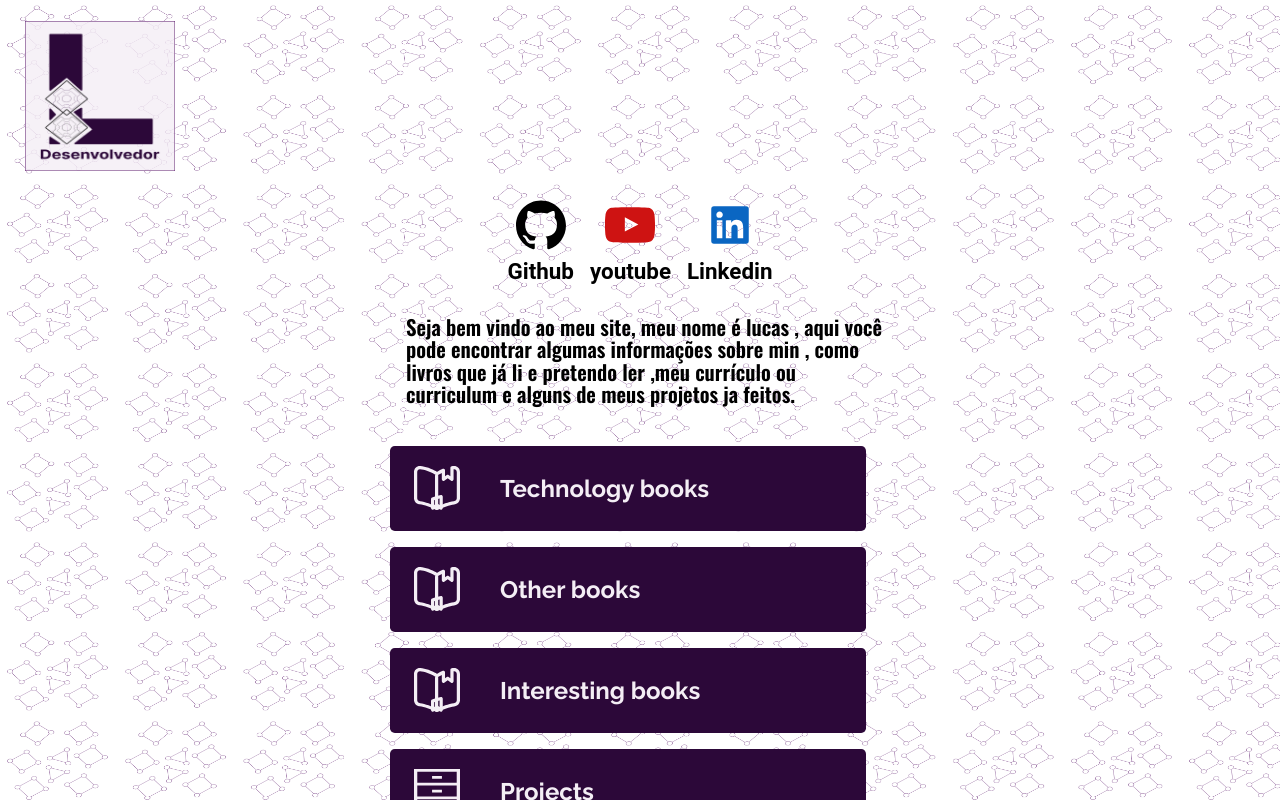
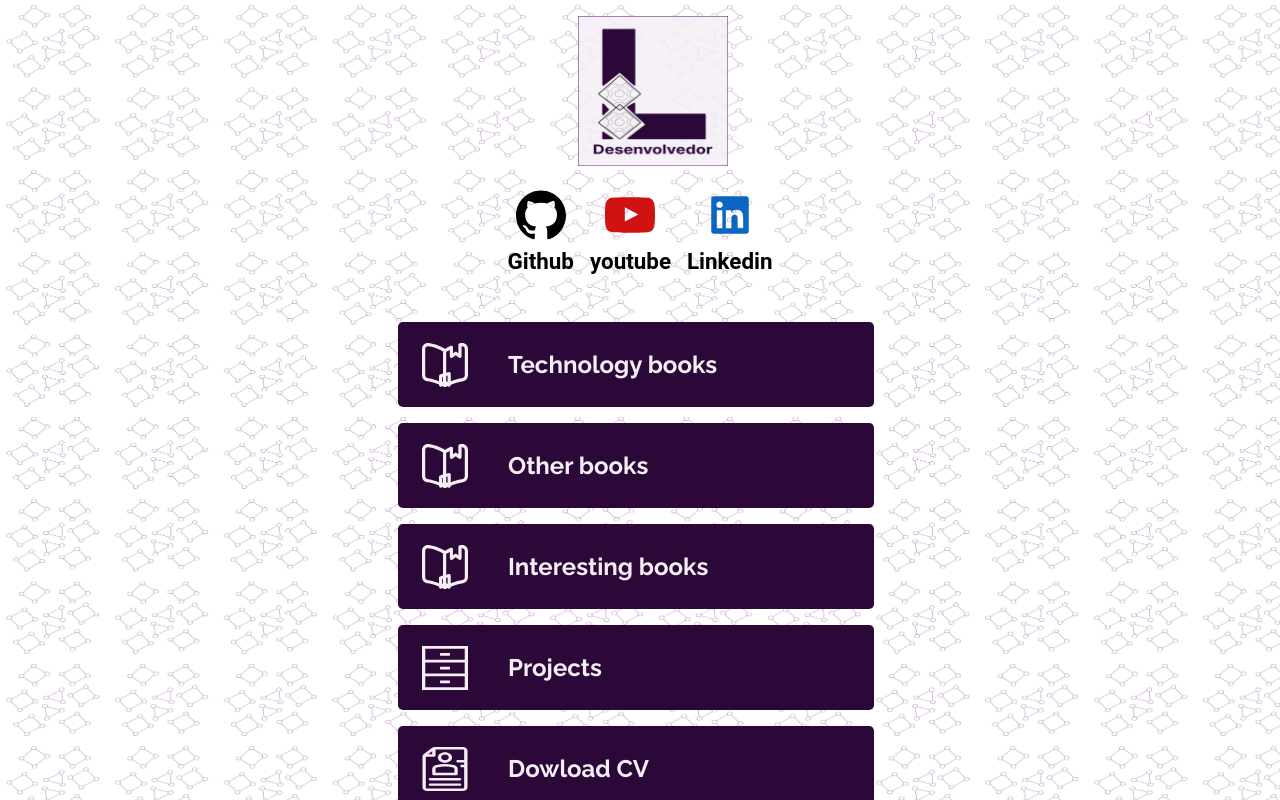
Before and after one commit to lucasrip/testesProject, a React (Vite) app: page / in a window 1280 px wide. Shown: the top 800 px of the page. Built offline with nearby package versions, Linux system fonts and the light colour scheme.

Commit message:
remodulando os headers e a estrutura do app.ts , removendo mensagem inicial

```diff
--- a/src/App.tsx
+++ b/src/App.tsx
@@ -1,23 +1,19 @@
 
 import Routes from './../router';
 import { Container, Content } from './components/Container';
-import ContentHeader from './components/ContentHeader';
 import Header from './components/Header';
 import GlobalStyle from './styles/global';
 
 
 function App() {
   return (
-    <>
-      <Container>
-        <Header/>
-        <Content>
-          <ContentHeader/>
-          <Routes/>
-        </Content>
-      </Container>
+    <Container>
+      <Header/>
+      <Content>
+        <Routes/>
+      </Content>
       <GlobalStyle/>
-    </>
+    </Container>
   );
 }
 
--- a/src/components/Container.ts
+++ b/src/components/Container.ts
@@ -2,11 +2,13 @@
 import desktop from '../assets/background/desktop.png';
 
 export const Container = styled.div`
+position:relative;
 margin: 0 auto;
 display: flex;
 flex-direction: column;
 position: relative;
 width: 100%;
+min-height: 100vh;
 height: 100%;
 background: url(${desktop}) no-repeat ;
 background-size: cover;
@@ -19,6 +21,5 @@
 align-items: center;
 flex-direction: column;
 width: 100%;
-min-height: 100vh;
-height: 100%;
+min-height:auto;
 `;
--- a/src/components/ContentHeader/index.tsx
+++ /dev/null
@@ -1,38 +0,0 @@
-import { socialIcons } from '../../exportAssets/socialIcons/socialIcons';
-import { Header } from './styles';
-
-export default function ContentHeader()
-{
-  const {github ,youtube , linkedin} = socialIcons;
-
-  const socialArr = [
-    {
-      ...github,
-      url:'https://github.com/lucasrip',
-      description: 'link para acessar meu github',
-    },
-    {
-      ...youtube,
-      url:'https://www.youtube.com/channel/UC5eg3A9GDnsf51M8vZDDgmQ',
-      description: 'link para acessar meu canal do youtube com alguns demonstrativos de projetos',
-    },
-    {
-      ...linkedin,
-      url:'https://www.linkedin.com/in/lucashcc/',
-      description: 'link para acessar meu linkdin',
-    },
-  ];
-
-  return (
-    <Header>
-      {
-        socialArr.map((item, index) => (
-          <a key={index} href={item.url} target="blank">
-            <img src={item.icon} alt={item.description} loading="lazy" title={item.description} />
-            <strong>{item.name}</strong>
-          </a>
-        ))
-      }
-    </Header>
-  );
-}
--- a/src/components/ContentHeader/styles.ts
+++ /dev/null
@@ -1,55 +0,0 @@
-import styled from 'styled-components';
-import colors from '../../styles/colors';
-
-export const Header = styled.header`
-width: 100%;
-display: flex;
-justify-content: center;
-height: 6.25rem;
-
-gap: 1rem;
-a
-{
-  width: auto;
-  display: flex;
-  flex-direction: column;
-  justify-content: center;
-  align-items: center;
-  text-decoration: none;
-  gap: 0.5rem;
-
-  > img
-  {
-    width: 3.125rem;
-    height: 3.125rem;
-  }
-  > strong
-  {
-    font-size: 1.4rem;
-    color: ${colors.black};
-  }
-}
-
-@media (max-width:550px)
-{
-
-    &{
-
-     > a
-     {
-      > img
-      {
-       width: 2rem;
-       height: 2rem;
-      }
-
-      > strong
-      {
-        font-size: 1rem;
-      }
-     }
-
-    }
-}
-
-`;
--- a/src/components/ControllBack/styles.ts
+++ b/src/components/ControllBack/styles.ts
@@ -2,7 +2,7 @@
 import colors from '../../styles/colors';
 
 export const Container = styled.div`
- position: absolute;
+ position: relative;
  top: -2rem;
  width:100%;
  height: 5rem;
--- a/src/components/Header/index.tsx
+++ b/src/components/Header/index.tsx
@@ -1,13 +1,43 @@
-import { Container } from './styles';
-
+import { Container, SocialMenu} from './styles';
+import { socialIcons } from '../../exportAssets/socialIcons/socialIcons';
 import Logo from '../../assets/logo/logo.png';
 
 export default function Header()
 {
+  const {github ,youtube , linkedin} = socialIcons;
 
+  const socialArr = [
+    {
+      ...github,
+      url:'https://github.com/lucasrip',
+      description: 'link para acessar meu github',
+    },
+    {
+      ...youtube,
+      url:'https://www.youtube.com/channel/UC5eg3A9GDnsf51M8vZDDgmQ',
+      description: 'link para acessar meu canal do youtube com alguns demonstrativos de projetos',
+    },
+    {
+      ...linkedin,
+      url:'https://www.linkedin.com/in/lucashcc/',
+      description: 'link para acessar meu linkdin',
+    },
+  ];
   return(
     <Container>
       <img src={Logo} loading="lazy" alt="minha logo atual" title="minha logo atual" />
+      <ul>
+        <SocialMenu>
+          {
+            socialArr.map((item, index) => (
+              <a key={index} href={item.url} target="blank">
+                <img src={item.icon} alt={item.description} loading="lazy" title={item.description} />
+                <strong>{item.name}</strong>
+              </a>
+            ))
+          }
+        </SocialMenu>
+      </ul>
     </Container>
   );
 }
--- a/src/components/Header/styles.ts
+++ b/src/components/Header/styles.ts
@@ -1,9 +1,14 @@
 import styled from 'styled-components';
+import colors from '../../styles/colors';
+
 export const Container = styled.header`
  width: 100%;
- height: 12rem;
+ padding:1rem;
+ min-height: 12rem;
  display: flex;
  align-items: center;
+ flex-direction:column;
+ gap:1rem;
 
  > img
  {
@@ -15,3 +20,56 @@
 
 
 `;
+
+export const SocialMenu = styled.li`
+width: 100%;
+display: flex;
+justify-content: center;
+height: 6.25rem;
+
+gap: 1rem;
+a
+{
+  width: auto;
+  display: flex;
+  flex-direction: column;
+  justify-content: center;
+  align-items: center;
+  text-decoration: none;
+  gap: 0.5rem;
+
+  > img
+  {
+    width: 3.125rem;
+    height: 3.125rem;
+  }
+  > strong
+  {
+    font-size: 1.4rem;
+    color: ${colors.black};
+  }
+}
+
+@media (max-width:550px)
+{
+
+    &{
+
+     > a
+     {
+      > img
+      {
+       width: 2rem;
+       height: 2rem;
+      }
+
+      > strong
+      {
+        font-size: 1rem;
+      }
+     }
+
+    }
+}
+
+`;
--- a/src/pages/Home/index.tsx
+++ b/src/pages/Home/index.tsx
@@ -7,11 +7,6 @@
 
   return (
     <Container>
-
-      <span>
-       Seja bem vindo ao meu site, meu nome é lucas , aqui você pode encontrar algumas informações sobre min ,
-        como livros que já li e pretendo ler ,meu currículo ou curriculum e alguns de meus projetos ja feitos.
-      </span>
       {
         optionsLinks.map((item,index) =>(
           <OptionButton
--- a/src/pages/Home/styles.ts
+++ b/src/pages/Home/styles.ts
@@ -1,27 +1,12 @@
 import styled from 'styled-components';
-import colors from '../../styles/colors';
-
 
 export const Container = styled.main`
+position:relative;
 display: flex;
 flex-direction: column;
 gap: 1rem;
+padding: 0.5rem;
 width: 31.25rem;
 max-width: 100%;
-height: auto;
 margin-top: 1rem;
-
- span
-{
-  margin-left:0.5rem ;
-  width: auto;
-  padding: 0.5rem;
-  font-size: 1.3rem;
-  line-height: 1.4rem;
-  text-align: left;
-  margin-bottom: 1rem;
-  font-weight: bold;
-  color: ${colors.black.regular};
-  font-family: 'Oswald', sans-serif;
-}
 `;
--- a/src/pages/Projects/index.tsx
+++ b/src/pages/Projects/index.tsx
@@ -12,7 +12,8 @@
       <ControllBack label={'Projects'} />
 
       <NavBar>
-        <div>
+
+        <div title="lista de links para a navegação entre as seções de projetos que tem no momento no portefolio">
           {
             sections.map( (section, index) => (
 
--- a/src/pages/Projects/styles.ts
+++ b/src/pages/Projects/styles.ts
@@ -18,7 +18,7 @@
 export const NavBar = styled.nav`
 
 position: relative;
-margin-top: 7rem;
+margin-top: 1rem;
 padding-bottom: 0.5rem;
 padding-left: 2rem;
 padding-right: 2rem;
```
